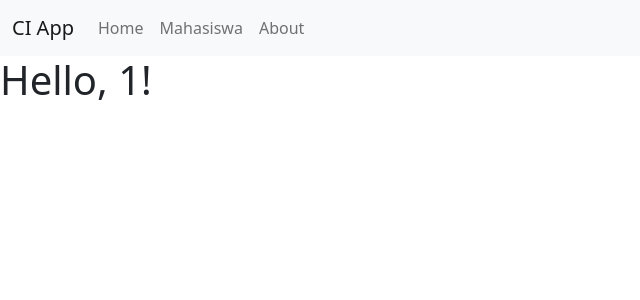
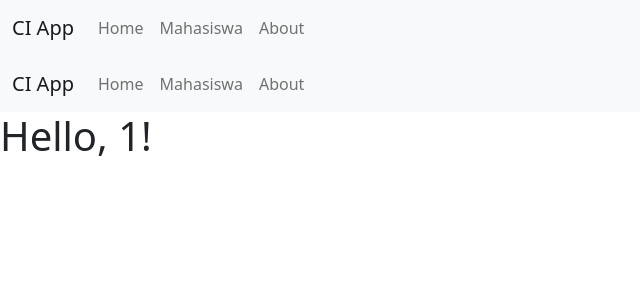
Before and after one commit to akmalariq/CI3_hrms, a CodeIgniter app: page /github_CI3_hrms/index.php/home/index/1 in a window 1280 px wide. Shown: the top 300 px of the page, without its empty margins (0-640 px from the left). Run offline with CodeIgniter, Linux system fonts and the light colour scheme.

Commit message:
commit on 'akmal'

```diff
--- a/application/views/templates/header.php
+++ b/application/views/templates/header.php
@@ -26,3 +26,18 @@
         </div>
       </div>
     </nav>
+          <nav class="navbar navbar-expand-lg navbar-light bg-light">
+      <div class="container-fluid">
+        <a class="navbar-brand" href="#">CI App</a>
+        <button class="navbar-toggler" type="button" data-bs-toggle="collapse" data-bs-target="#navbarNavAltMarkup" aria-controls="navbarNavAltMarkup" aria-expanded="false" aria-label="Toggle navigation">
+          <span class="navbar-toggler-icon"></span>
+        </button>
+        <div class="collapse navbar-collapse" id="navbarNavAltMarkup">
+          <div class="navbar-nav">
+            <a class="nav-link" aria-current="page" href="<?=base_url();?>">Home</a>
+            <a class="nav-link" href="<?=base_url();?>mahasiswa">Mahasiswa</a>
+            <a class="nav-link" href="#">About</a>
+          </div>
+        </div>
+      </div>
+    </nav>
```
